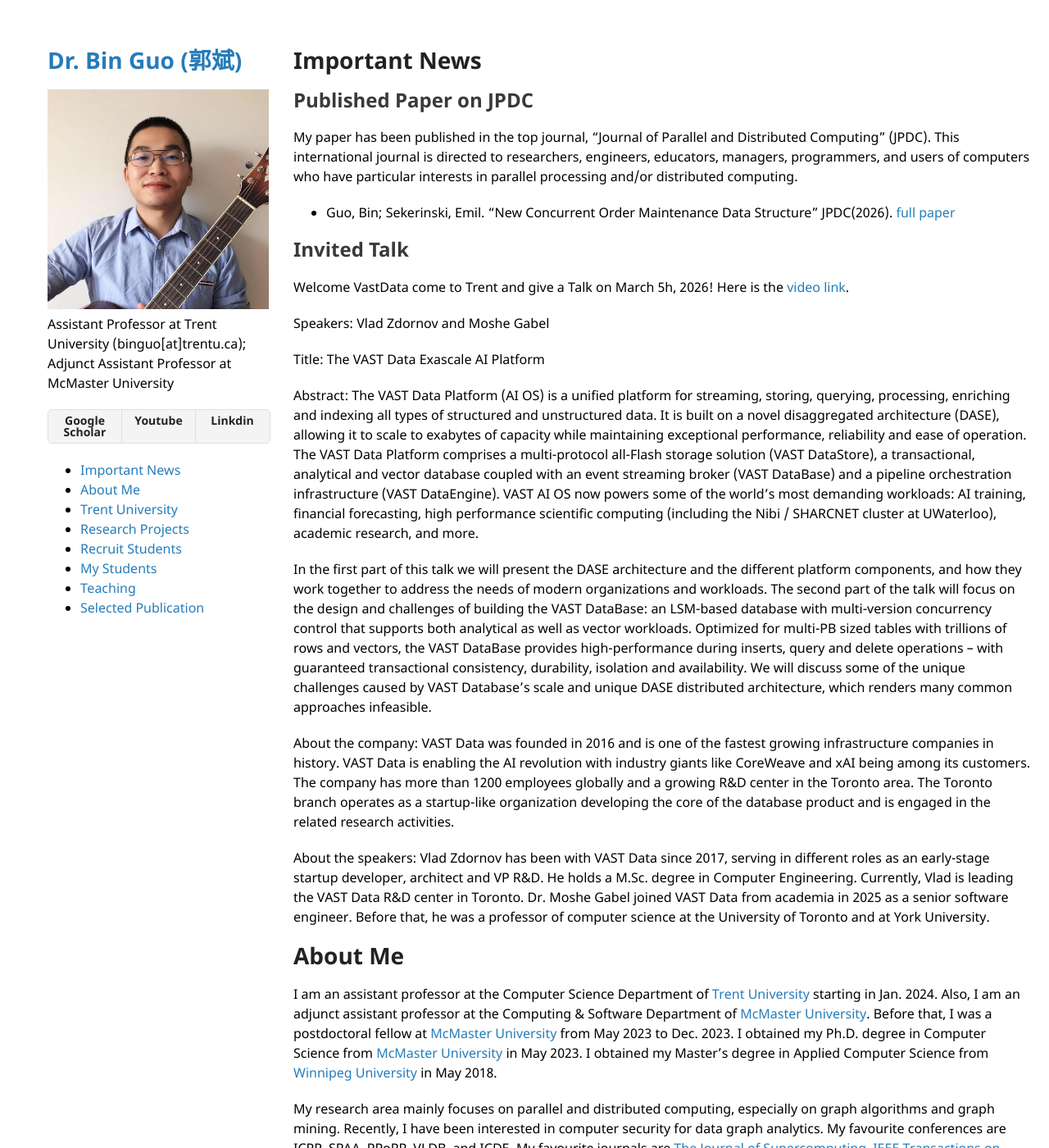
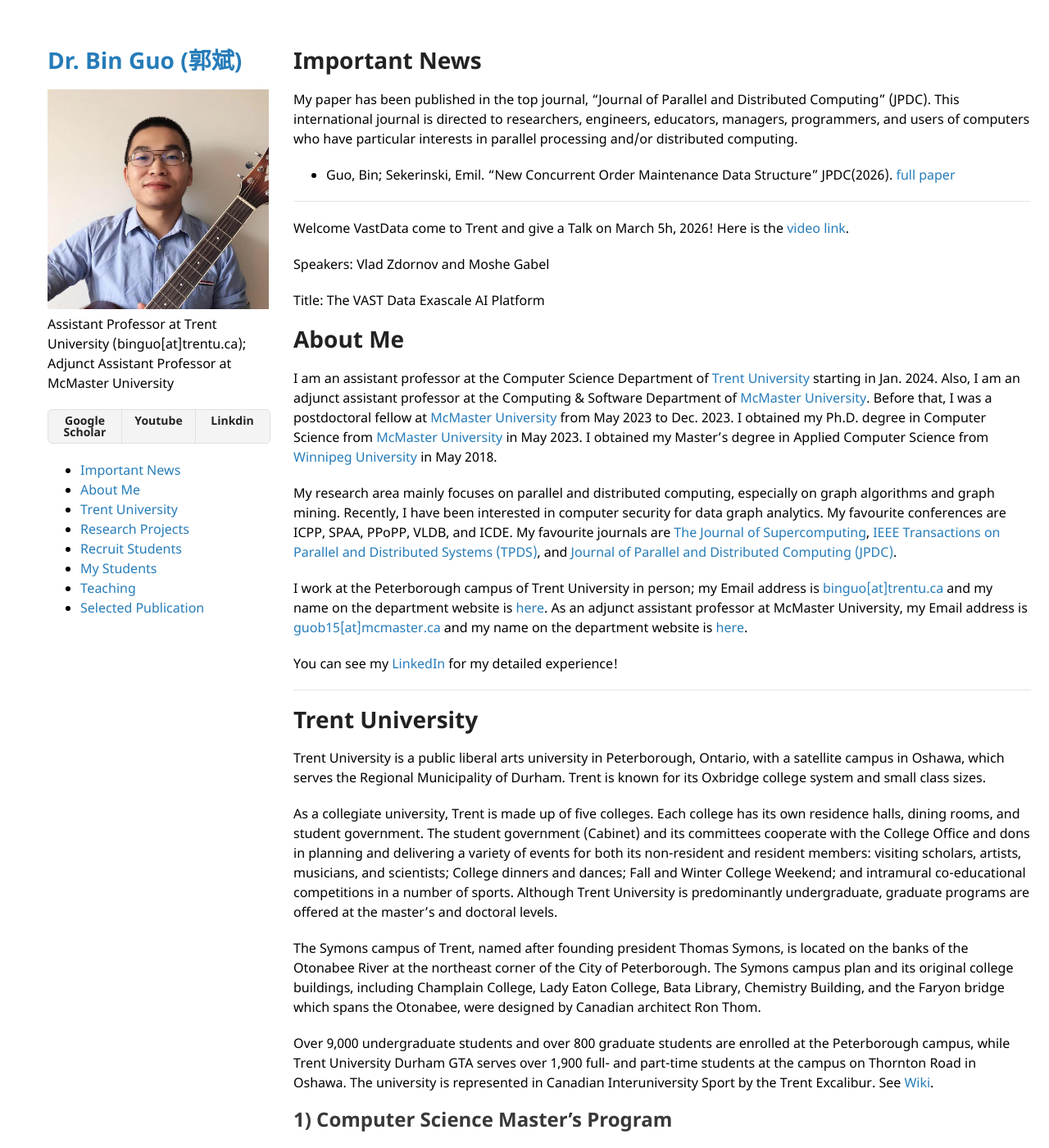
Before and after one commit to bin-guo/bin-guo.github.io, a Jekyll site: the page built from index.md, in a window 1280 px wide and 1400 px high. Shown: the whole window at 82% size. Built offline with Jekyll 4.4.1, drawn with Linux system fonts in a browser that asks for light colours; our own code applies the rules of GitHub Pages for plain Markdown files.

Commit message:
Update index.md

```diff
--- a/index.md
+++ b/index.md
@@ -19,29 +19,19 @@ I am hosting multiple interns at Trent University for 12 weeks (May–October 20
 Please share with senior undergraduate students who may be interested. List of eligible counties can be found here: [https://lnkd.in/ekxKGkAF](https://lnkd.in/ekxKGkAF).
 -->
 
-## Published Paper on JPDC
+
 My paper has been published in the top journal, "Journal of Parallel and Distributed Computing" (JPDC). This international journal is directed to researchers, engineers, educators, managers, programmers, and users of computers who have particular interests in parallel processing and/or distributed computing.
 
 - Guo, Bin; Sekerinski, Emil. "New Concurrent Order Maintenance Data Structure" JPDC(2026). [full paper](publication/JPDC/order-maint.pdf)
 
 
-## Invited Talk
+---
+
 Welcome VastData come to Trent and give a Talk on March 5h, 2026! Here is the [video link](https://www.youtube.com/watch?v=8btJOZnmwIg&list=PL3dVXnBbs0CoowlbwqegkcxS6ENdERJdC).
 
 Speakers: Vlad Zdornov and Moshe Gabel
 
 Title: The VAST Data Exascale AI Platform
-
-Abstract:
-The VAST Data Platform (AI OS) is a unified platform for streaming, storing, querying, processing, enriching and indexing all types of structured and unstructured data. It is built on a novel disaggregated architecture (DASE), allowing it to scale to exabytes of capacity while maintaining exceptional performance, reliability and ease of operation. The VAST Data Platform comprises a multi-protocol all-Flash storage solution (VAST DataStore), a transactional, analytical and vector database coupled with an event streaming broker (VAST DataBase) and a pipeline orchestration infrastructure (VAST DataEngine).  VAST AI OS now powers some of the world's most demanding workloads: AI training, financial forecasting, high performance scientific computing (including the Nibi / SHARCNET cluster at UWaterloo), academic research, and more.
-
-In the first part of this talk we will present the DASE architecture and the different platform components, and how they work together to address the needs of modern organizations and workloads. The second part of the talk will focus on the design and challenges of building the VAST DataBase: an LSM-based database with multi-version concurrency control that supports both analytical as well as vector workloads. Optimized for multi-PB sized tables with trillions of rows and vectors, the VAST DataBase provides high-performance during inserts, query and delete operations – with guaranteed transactional consistency, durability, isolation and availability. We will discuss some of the unique challenges caused by VAST Database's scale and unique DASE distributed architecture, which renders many common approaches infeasible.
-
-About the company:
-VAST Data was founded in 2016 and is one of the fastest growing infrastructure companies in history. VAST Data is enabling the AI revolution with industry giants like CoreWeave and xAI being among its customers. The company has more than 1200 employees globally and a growing R&D center in the Toronto area. The Toronto branch operates as a startup-like organization developing the core of the database product and is engaged in the related research activities.
-
-About the speakers:
-Vlad Zdornov has been with VAST Data since 2017, serving in different roles as an early-stage startup developer, architect and VP R&D. He holds a M.Sc. degree in Computer Engineering. Currently, Vlad is leading the VAST Data R&D center in Toronto. Dr. Moshe Gabel joined VAST Data from academia in 2025 as a senior software engineer. Before that, he was a professor of computer science at the University of Toronto and at York University.
 
 
 # About Me
```
